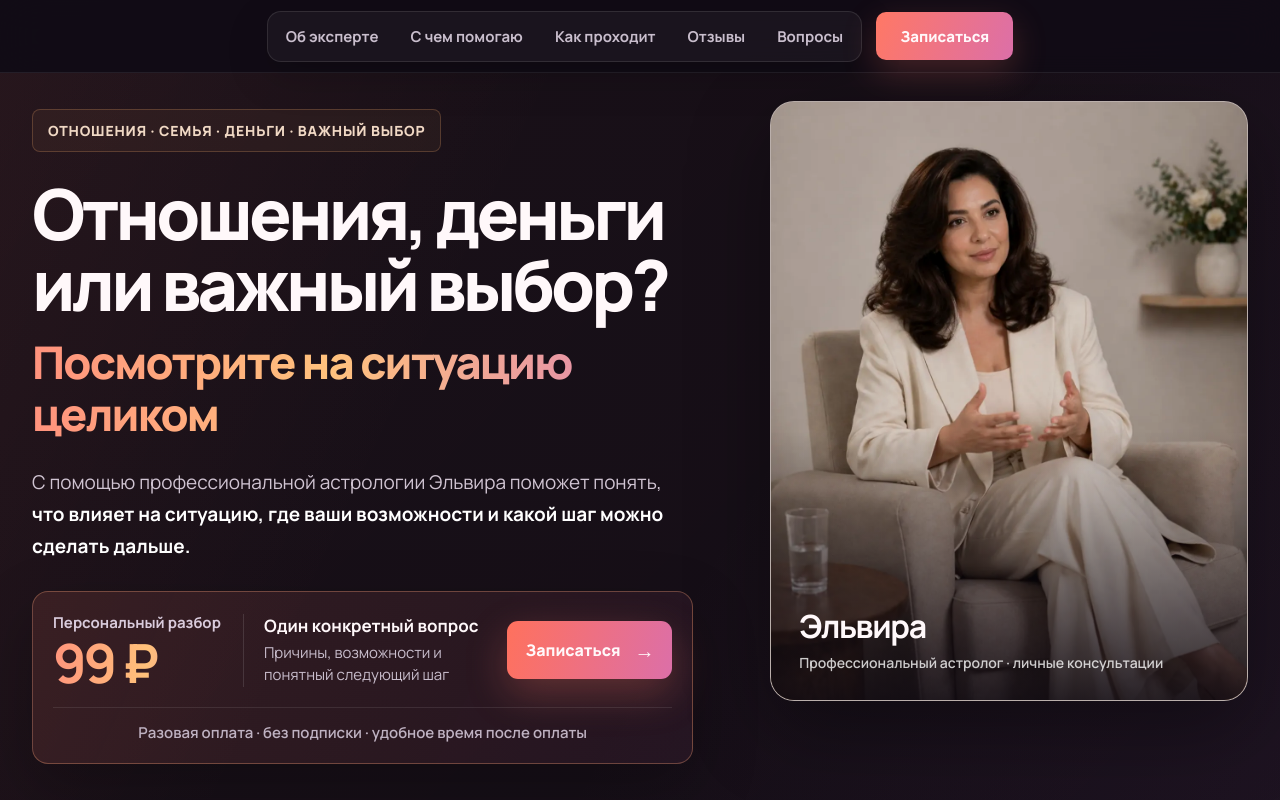
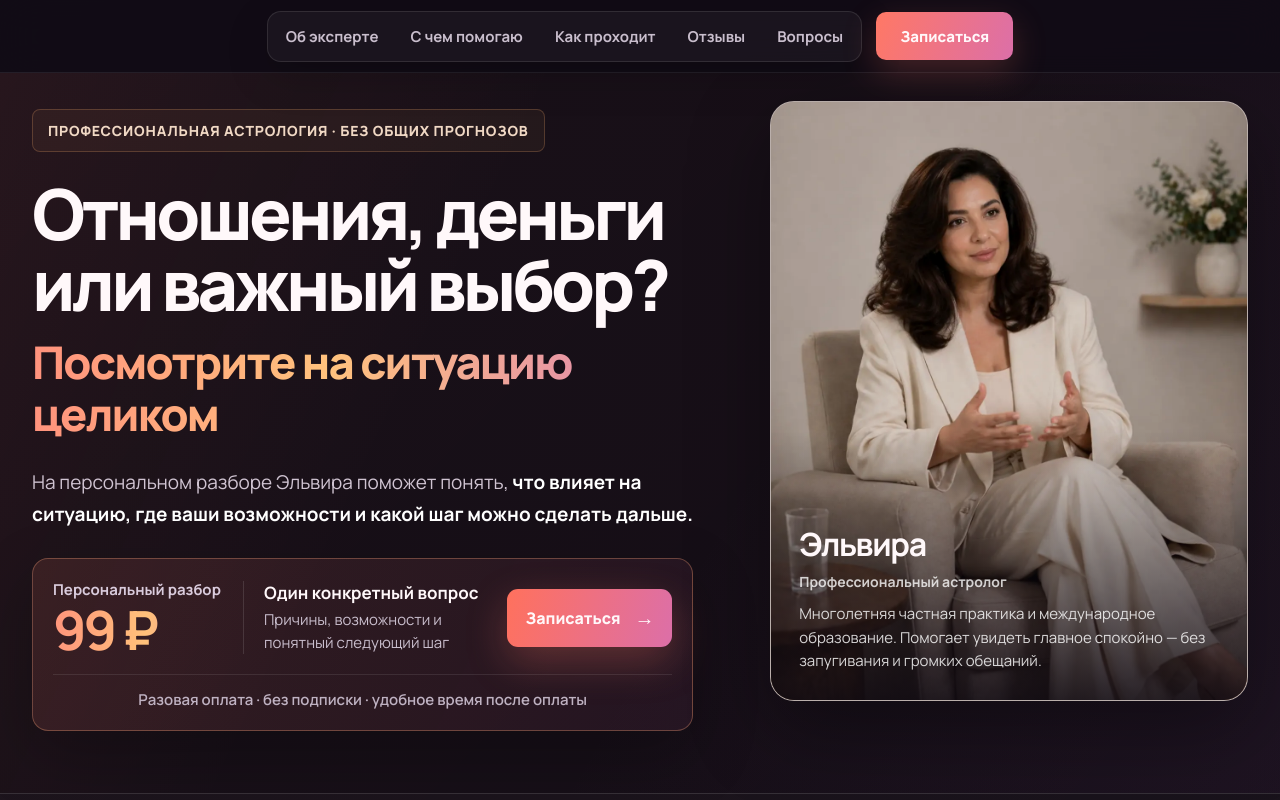
Before and after one commit to p4inthegod-cloud/astrology, a website built with Vite: page index.html in a window 1280 px wide. Shown: the top 800 px of the page. Built offline with nearby package versions, Linux system fonts and the light colour scheme.

Commit message:
Strengthen hero positioning and expert introduction

```diff
--- a/index.html
+++ b/index.html
@@ -37,13 +37,13 @@
       <section class="hero" id="top" aria-labelledby="hero-title">
         <div class="container hero__grid">
           <div class="hero__content">
-            <div class="section-label reveal reveal--1">Отношения · семья · деньги · важный выбор</div>
+            <div class="section-label reveal reveal--1">Профессиональная астрология · без общих прогнозов</div>
             <h1 class="hero__title reveal reveal--2" id="hero-title">
               Отношения, деньги<br />или важный выбор?
               <span>Посмотрите на ситуацию целиком</span>
             </h1>
             <p class="hero__lead reveal reveal--3">
-              С помощью профессиональной астрологии Эльвира поможет понять,
+              На персональном разборе Эльвира поможет понять,
               <strong>что влияет на ситуацию, где ваши возможности и какой шаг можно сделать дальше.</strong>
             </p>
 
@@ -68,7 +68,8 @@
             <img src="/images/elvira-consultation.webp" alt="Эльвира во время личной консультации" />
             <figcaption>
               <strong>Эльвира</strong>
-              <span>Профессиональный астролог · личные консультации</span>
+              <span>Профессиональный астролог</span>
+              <p>Многолетняя частная практика и международное образование. Помогает увидеть главное спокойно — без запугивания и громких обещаний.</p>
             </figcaption>
           </figure>
         </div>
--- a/styles.css
+++ b/styles.css
@@ -357,7 +357,7 @@ a {
   left: 28px;
   z-index: 2;
   display: grid;
-  gap: 5px;
+  gap: 6px;
 }
 
 .hero-photo figcaption strong {
@@ -368,7 +368,15 @@ a {
 .hero-photo figcaption span {
   color: rgba(255, 255, 255, 0.78);
   font-size: 14px;
-  font-weight: 600;
+  font-weight: 700;
+}
+
+.hero-photo figcaption p {
+  max-width: 470px;
+  margin: 5px 0 0;
+  color: rgba(255, 255, 255, 0.82);
+  font-size: 15px;
+  line-height: 1.55;
 }
 
 .trust-numbers {
@@ -1416,6 +1424,10 @@ a {
 
   .hero-photo figcaption strong {
     font-size: 26px;
+  }
+
+  .hero-photo figcaption p {
+    font-size: 14px;
   }
 
   .trust-numbers__head {
```
